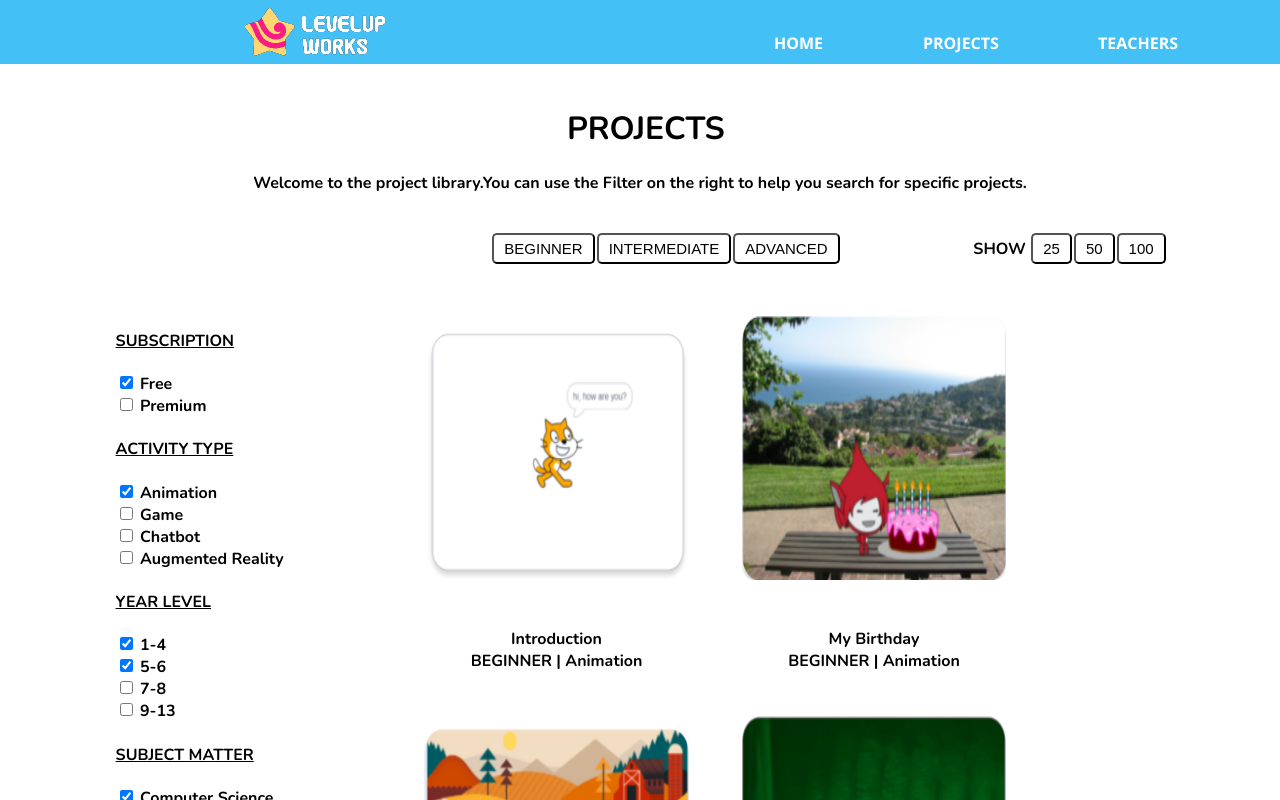
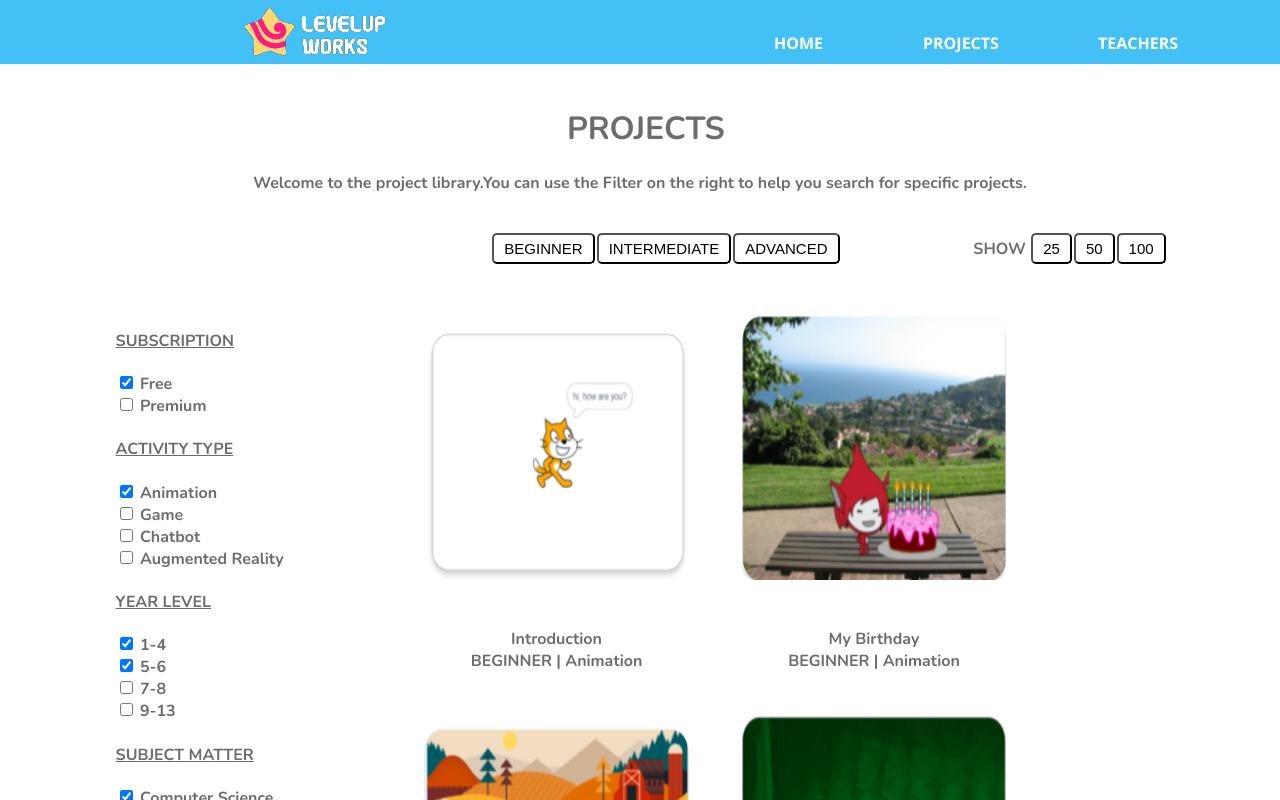
Before and after one commit to vessiBop/mission-x, a React (Create React App) app: page /StudentsProjectPage in a window 1280 px wide. Shown: the top 800 px of the page. Built offline with nearby package versions, Linux system fonts and the light colour scheme.

Commit message:
some changes

```diff
--- a/src/StudentsProjectPage.css
+++ b/src/StudentsProjectPage.css
@@ -3,6 +3,7 @@
   font-family:Nunito, Black ;
   position:relative;
   display:block;
+  color: #6c6c6c;
 }
 .container {
 
@@ -46,4 +47,5 @@ img {
 h1{
   text-align: left;
   margin-left: 15cm;
+  color: #6c6c6c;
 }
```
